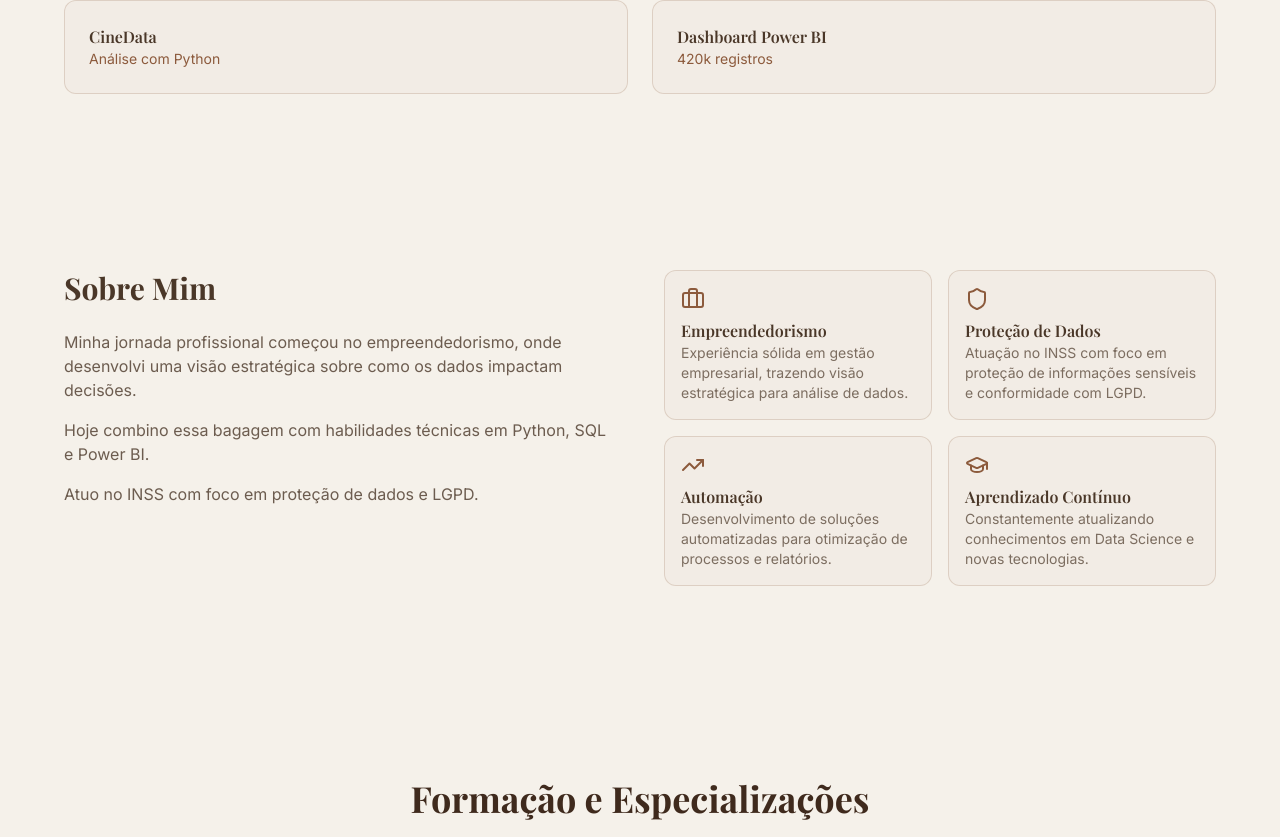
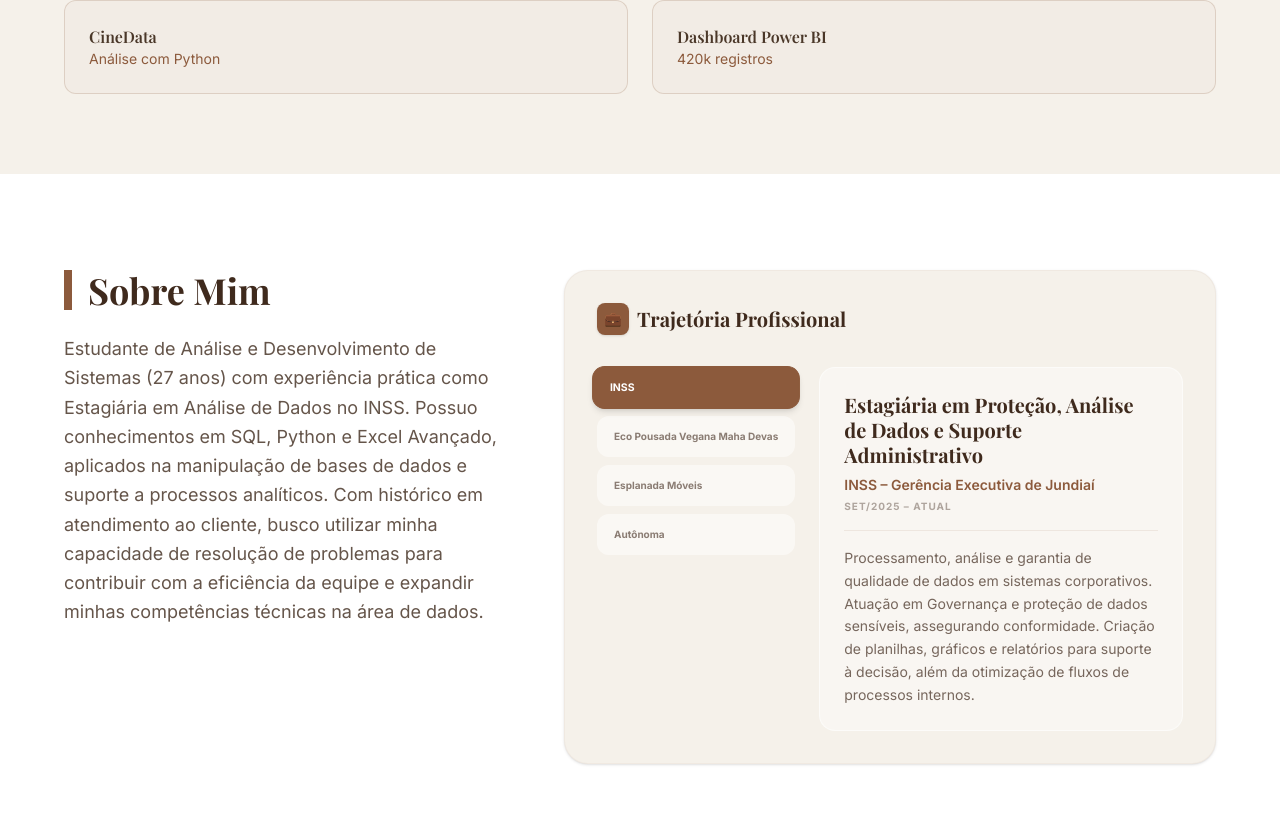
Before and after one commit to Emiliabz/emilia-portfolio, a Next.js app: page / in a window 1280 px wide. Shown: the part 620-1457 px from the top of the page. Built offline with nearby package versions, Linux system fonts and the light colour scheme; a web font is replaced by a local one.

Commit message:
about section: colocando experiências profissionais e corrigindo o sobre mim

```diff
--- a/components/about-section.tsx
+++ b/components/about-section.tsx
@@ -1,66 +1,80 @@
 "use client";
 
-import { Briefcase, GraduationCap, Shield, TrendingUp } from "lucide-react";
-
-const highlights = [
-  {
-    icon: Briefcase,
-    title: "Empreendedorismo",
-    description:
-      "Experiência sólida em gestão empresarial, trazendo visão estratégica para análise de dados.",
-  },
-  {
-    icon: Shield,
-    title: "Proteção de Dados",
-    description:
-      "Atuação no INSS com foco em proteção de informações sensíveis e conformidade com LGPD.",
-  },
-  {
-    icon: TrendingUp,
-    title: "Automação",
-    description:
-      "Desenvolvimento de soluções automatizadas para otimização de processos e relatórios.",
-  },
-  {
-    icon: GraduationCap,
-    title: "Aprendizado Contínuo",
-    description:
-      "Constantemente atualizando conhecimentos em Data Science e novas tecnologias.",
-  },
-];
+import { useState } from "react";
+import { educationData } from "@/lib/portfolio-data";
 
 export function AboutSection() {
+  const [activeExp, setActiveExp] = useState(0);
+
+  // Verificação de segurança robusta
+  const exps = educationData?.experiencias || [];
+  const objetivo = educationData?.objetivo || "";
+
+  if (exps.length === 0) {
+    return <div className="text-center py-20 text-[#3F2A1D]">Carregando trajetórias...</div>;
+  }
+
   return (
-    <section id="sobre" className="py-24 px-6 bg-background">
-      <div className="max-w-6xl mx-auto grid md:grid-cols-2 gap-12">
-        <div>
-          <h2 className="text-3xl font-serif font-bold mb-6 text-[#4a3728]">
-            Sobre Mim
-          </h2>
+    <section id="sobre" className="py-24 px-6 bg-white">
+      <div className="max-w-6xl mx-auto">
+        <div className="grid md:grid-cols-12 gap-12 items-start">
 
-          <p className="text-[#4a3728]/80 mb-4">
-            Minha jornada profissional começou no empreendedorismo, onde desenvolvi uma visão estratégica sobre como os dados impactam decisões.
-          </p>
+          {/* Lado Esquerdo: Objetivo */}
+          <div className="md:col-span-5">
+            <h2 className="text-4xl font-serif font-bold text-[#3F2A1D] mb-6 border-l-8 border-[#8C5A3C] pl-4">Sobre Mim</h2>
+            <p className="text-[#3F2A1D]/80 leading-relaxed text-lg">
+              {objetivo}
+            </p>
+          </div>
 
-          <p className="text-[#4a3728]/80 mb-4">
-            Hoje combino essa bagagem com habilidades técnicas em Python, SQL e Power BI.
-          </p>
+          {/* Lado Direito: Abas de Experiência */}
+          <div className="md:col-span-7 bg-[#F5F1EA] p-8 rounded-3xl shadow-sm border border-[#8C5A3C]/5">
+            <h3 className="text-xl font-bold text-[#3F2A1D] mb-8 flex items-center gap-2">
+              <span className="w-8 h-8 bg-[#8C5A3C] text-white rounded-lg flex items-center justify-center text-sm shadow-sm">💼</span>
+              Trajetória Profissional
+            </h3>
 
-          <p className="text-[#4a3728]/80">
-            Atuo no INSS com foco em proteção de dados e LGPD.
-          </p>
-        </div>
+            <div className="flex flex-col md:flex-row gap-6">
+              {/* Lista de Botões */}
+              <div className="flex md:flex-col gap-2 overflow-x-auto md:overflow-visible pb-4 md:pb-0 min-w-[160px]">
+                {exps.map((exp, index) => (
+                  <button
+                    key={index}
+                    onClick={() => setActiveExp(index)}
+                    className={`px-4 py-3 rounded-xl text-[10px] font-bold text-left transition-all border ${
+                      activeExp === index
+                      ? "bg-[#8C5A3C] text-white border-[#8C5A3C] shadow-md scale-105"
+                      : "bg-white/50 text-[#3F2A1D]/60 border-transparent hover:bg-white"
+                    }`}
+                  >
+                    {exp.empresa.split(" – ")[0]}
+                  </button>
+                ))}
+              </div>
 
-        <div className="grid grid-cols-2 gap-4">
-          {highlights.map((item) => (
-            <div key={item.title} className="border border-[#8c5a3c]/20 p-4 rounded-xl bg-[#e6ddd3]/20">
-              <item.icon className="mb-2 text-[#8c5a3c]" />
-              <h3 className="font-semibold text-[#4a3728]">{item.title}</h3>
-              <p className="text-sm text-[#4a3728]/70">
-                {item.description}
-              </p>
+              {/* Detalhes da Experiência */}
+              <div className="flex-1 min-h-[250px] bg-white/40 p-6 rounded-2xl border border-white/50">
+                <div className="mb-4">
+                  <h4 className="text-xl font-bold text-[#3F2A1D] leading-tight">
+                    {exps[activeExp].cargo}
+                  </h4>
+                  <div className="flex flex-col mt-2">
+                    <span className="text-[#8C5A3C] font-semibold text-sm">
+                      {exps[activeExp].empresa}
+                    </span>
+                    <span className="text-[10px] font-bold text-[#3F2A1D]/40 uppercase tracking-widest mt-1">
+                      {exps[activeExp].periodo}
+                    </span>
+                  </div>
+                </div>
+
+                <p className="text-[#3F2A1D]/70 text-sm leading-relaxed border-t border-[#8C5A3C]/10 pt-4 whitespace-pre-line">
+                  {exps[activeExp].descricao}
+                </p>
+              </div>
             </div>
-          ))}
+          </div>
+
         </div>
       </div>
     </section>
--- a/lib/portfolio-data.ts
+++ b/lib/portfolio-data.ts
@@ -1,44 +1,46 @@
-export const educationData = {
+const educationData = {
+  objetivo: "Estudante de Análise e Desenvolvimento de Sistemas (27 anos) com experiência prática como Estagiária em Análise de Dados no INSS. Possuo conhecimentos em SQL, Python e Excel Avançado, aplicados na manipulação de bases de dados e suporte a processos analíticos. Com histórico em atendimento ao cliente, busco utilizar minha capacidade de resolução de problemas para contribuir com a eficiência da equipe e expandir minhas competências técnicas na área de dados.",
+
   graduacao: {
     instituicao: "Estácio de Sá",
     curso: "Análise e Desenvolvimento de Sistemas (EAD)",
     status: "3º Semestre | Previsão: Agosto 2027",
     descricao: "Formação superior focada em desenvolvimento de software, análise de sistemas, banco de dados e metodologias ágeis. Combinando teoria com prática em projetos reais."
   },
+
+  experiencias: [
+    {
+      cargo: "Estagiária em Proteção, Análise de Dados e Suporte Administrativo",
+      empresa: "INSS – Gerência Executiva de Jundiaí",
+      periodo: "set/2025 – atual",
+      descricao: "Processamento, análise e garantia de qualidade de dados em sistemas corporativos. Atuação em Governança e proteção de dados sensíveis, assegurando conformidade. Criação de planilhas, gráficos e relatórios para suporte à decisão, além da otimização de fluxos de processos internos."
+    },
+    {
+      cargo: "Gestora de Marketing Digital e Operações",
+      empresa: "Eco Pousada Vegana Maha Devas",
+      periodo: "mai/2021 – fev/2025",
+      descricao: "Gerenciamento da Pousada e gestão de funcionários e voluntários. Criação e manutenção de redes sociais com foco em crescimento orgânico e tráfego pago. Acompanhamento de métricas e KPIs de desempenho digital, além da gestão de reservas e comunicação via WhatsApp."
+    },
+    {
+      cargo: "Auxiliar Administrativo",
+      empresa: "Esplanada Móveis",
+      periodo: "abr/2025 – jun/2025",
+      descricao: "Controle de planilhas de estoque e atividades internas no Excel. Organização e arquivamento de documentos, atendimento ao cliente e suporte administrativo."
+    },
+    {
+      cargo: "Empreendedora – Cosméticos Naturais",
+      empresa: "Autônoma",
+      periodo: "ago/2014 – mai/2021",
+      descricao: "Controle completo de estoque, finanças e logística por meio de planilhas. Análise de custos, precificação e gestão de produção. Desenvolvimento de estratégias de vendas online e presencial baseadas em resultados."
+    }
+  ],
+
   certificados: [
-    // --- DADOS & BI (cat: "dados") ---
     { nome: "Power BI: analisando dados de forma inteligente", horas: "12h", org: "Alura", cat: "dados", tag: "Power BI" },
-    { nome: "Power BI: conceitos do uso de DAX", horas: "8h", org: "Alura", cat: "dados", tag: "DAX" },
-    { nome: "Power BI: modelagem de dados", horas: "8h", org: "Alura", cat: "dados", tag: "Modelagem" },
-    { nome: "Análise de dados: uma leitura crítica das informações", horas: "23h", org: "Enap", cat: "dados", tag: "Análise" },
-    { nome: "Desenvolvimento de Painéis em Qlik Sense no INSS", horas: "20h", org: "INSS", cat: "dados", tag: "Qlik" },
-    { nome: "Data Storytelling: transformando dados em histórias impactantes", horas: "8h", org: "Alura", cat: "dados", tag: "Storytelling" },
-    { nome: "Introdução à Análise de Dados - Microsoft Power BI", horas: "5h", org: "Enap", cat: "dados", tag: "Power BI" },
-    { nome: "Trabalhando com dados: fundamentos da análise de dados", horas: "6h", org: "Alura", cat: "dados", tag: "Fundamentos" },
-    { nome: "Data Science: explorando e analisando dados", horas: "10h", org: "Alura", cat: "dados", tag: "Data Science" },
-
-    // --- PROGRAMAÇÃO (cat: "programacao") ---
-    { nome: "Python para Dados: primeiros passos", horas: "10h", org: "Alura", cat: "programacao", tag: "Python" },
-    { nome: "Python para Dados: trabalhando com funções e estruturas", horas: "8h", org: "Alura", cat: "programacao", tag: "Python" },
-    { nome: "Pandas: conhecendo a biblioteca", horas: "8h", org: "Alura", cat: "programacao", tag: "Pandas" },
     { nome: "MySQL: executando Procedures", horas: "12h", org: "Alura", cat: "programacao", tag: "SQL" },
-    { nome: "MySQL: trabalhando com funções", horas: "10h", org: "Alura", cat: "programacao", tag: "SQL" },
-    { nome: "MySQL: conhecendo a ferramenta", horas: "8h", org: "Alura", cat: "programacao", tag: "SQL" },
-    { nome: "MySQL: aplicado para análise de dados", horas: "8h", org: "Alura", cat: "programacao", tag: "SQL" },
-    { nome: "Realizando consultas com SQL: Joins, Views e transações", horas: "10h", org: "Alura", cat: "programacao", tag: "SQL" },
-    { nome: "SQLite Online: executando consultas SQL", horas: "8h", org: "Alura", cat: "programacao", tag: "SQL" },
-    { nome: "SQLite Online: conhecendo instruções SQL", horas: "8h", org: "Alura", cat: "programacao", tag: "SQL" },
-    { nome: "SQLite Online: análise de dados com SQL", horas: "8h", org: "Alura", cat: "programacao", tag: "SQL" },
-    { nome: "Imersão Dados com Python", horas: "4h", org: "Alura", cat: "programacao", tag: "Python" },
-
-    // --- GESTÃO & OFFICE (cat: "gestao") ---
-    { nome: "Excel Avançado", horas: "30h", org: "Enap", cat: "gestao", tag: "Excel" },
-    { nome: "Excel Intermediário", horas: "30h", org: "Enap", cat: "gestao", tag: "Excel" },
-    { nome: "Excel para análise de dados: funções, tabelas e gráficos", horas: "10h", org: "Alura", cat: "gestao", tag: "Excel" },
-    { nome: "Excel: domine o editor de planilhas", horas: "8h", org: "Alura", cat: "gestao", tag: "Excel" },
-    { nome: "Atuação do Encarregado na LGPD: A Função de Orientar", horas: "15h", org: "Enap", cat: "gestao", tag: "LGPD" },
-    { nome: "Redação Oficial e Noções de SEI", horas: "10h", org: "Enap", cat: "gestao", tag: "Oficial" },
-    { nome: "Prevenção e Enfrentamento ao Assédio", horas: "12h", org: "INSS", cat: "gestao", tag: "Ética" },
-    { nome: "Workshop - Microsoft Office 365", horas: "9h", org: "INSS", cat: "gestao", tag: "Office" }
+    // ... Seus outros certificados continuam aqui
   ]
 };
+
+export { educationData };
+export default educationData;
```
